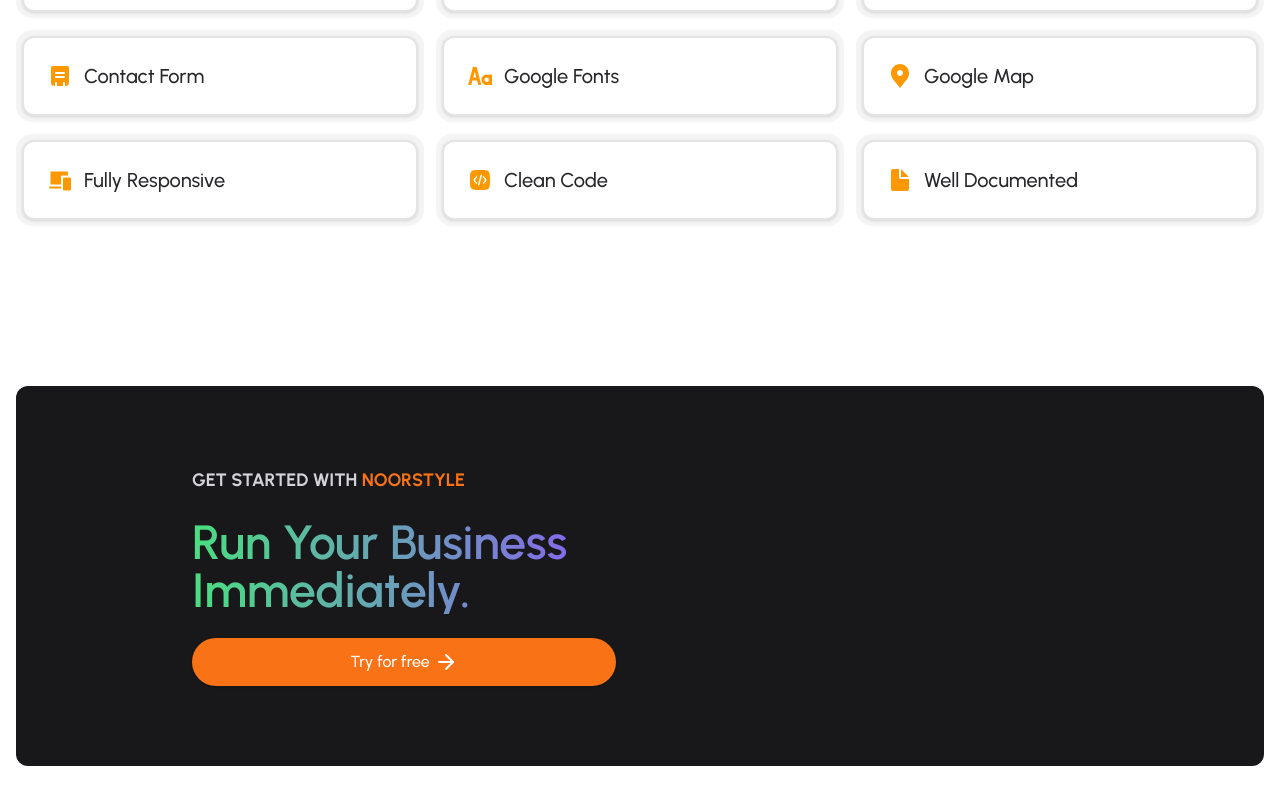
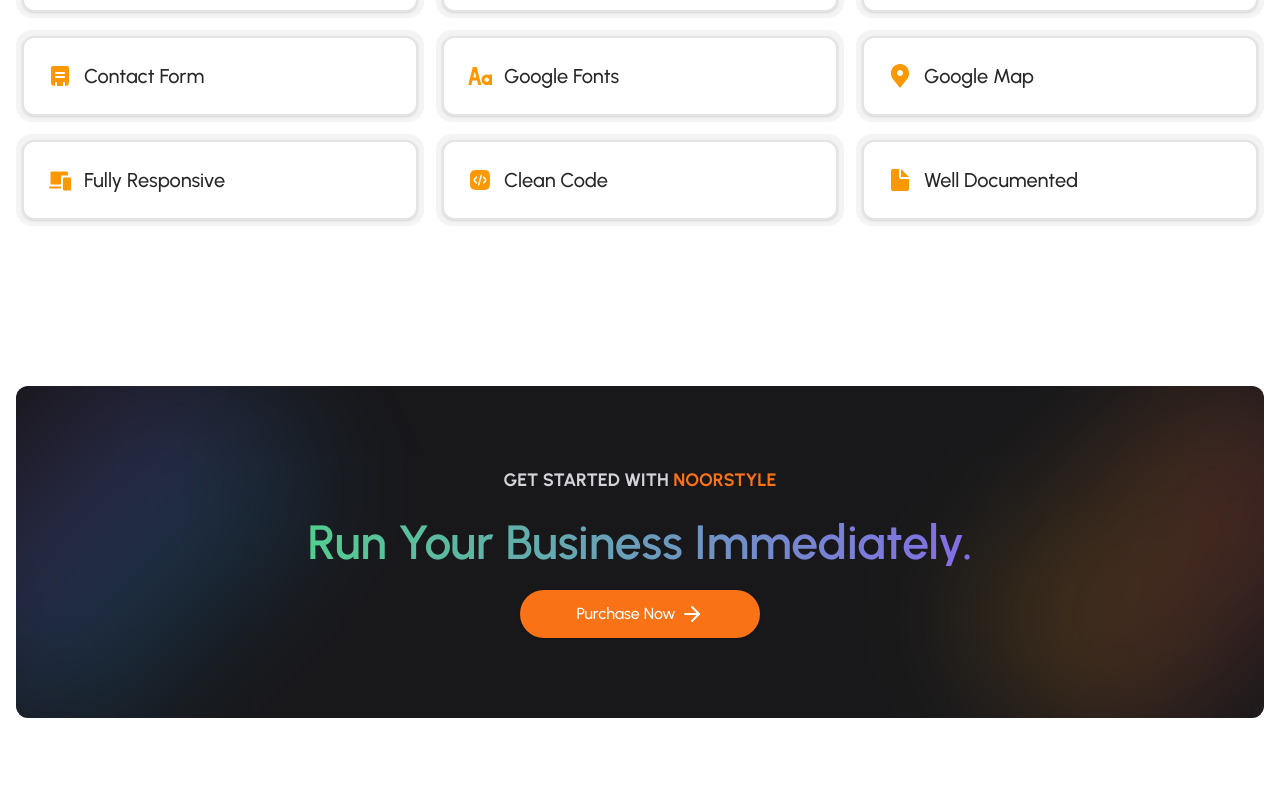
Before and after one commit to robiuzzaman4/noorstyle-demos, a React (Vite) app: page / in a window 1280 px wide. Shown: the part 4118-4922 px from the top of the page. Built offline with nearby package versions, Linux system fonts and the light colour scheme.

Commit message:
feat: cta section done

```diff
--- a/src/components/Cta.jsx
+++ b/src/components/Cta.jsx
@@ -4,32 +4,35 @@
 const Cta = () => {
   return (
     <section className="py-20 px-4">
-      <Container className="bg-zinc-900 py-20 rounded-xl px-6">
-        <div className="w-full max-w-4xl mx-auto grid md:grid-cols-2 gap-12">
+      <Container className="bg-zinc-900 py-20 rounded-xl relative overflow-hidden">
+        <div className="w-full max-w-4xl mx-auto">
           <span className="flex flex-col gap-6">
-            <p className="text-lg font-bold text-center md:text-start text-zinc-300 uppercase">
+            <p className="text-lg font-bold text-center text-zinc-300 uppercase z-40">
               Get Started with{" "}
               <span className="text-orange-500">NoorStyle</span>
             </p>
-            <h1 className="text-3xl md:text-4xl lg:text-5xl text-center md:text-start font-semibold bg-clip-text text-transparent bg-gradient-to-r from-green-400 to-violet-500">
+            <h1 className="text-3xl md:text-4xl lg:text-5xl text-center font-semibold bg-clip-text text-transparent bg-gradient-to-r from-green-400 to-violet-500 z-40">
               Run Your Business Immediately.
             </h1>
-            <button className="group relative inline-flex transform items-center justify-center whitespace-nowrap text-base font-medium transition-all duration-300 focus-visible:outline-none focus-visible:ring-2 focus-visible:ring-orange-500 disabled:pointer-events-none disabled:opacity-50 h-12 rounded-full bg-orange-500 text-white shadow hover:ring-2 hover:ring-orange-500 ring-offset-zinc-950 hover:ring-offset-2 focus:ring-offset-2 overflow-hidden">
+            <button className="w-full sm:max-w-60 mx-auto group relative inline-flex transform items-center justify-center whitespace-nowrap text-base font-medium transition-all duration-300 focus-visible:outline-none focus-visible:ring-2 focus-visible:ring-orange-500 disabled:pointer-events-none disabled:opacity-50 h-12 rounded-full bg-orange-500 text-white shadow hover:ring-2 hover:ring-orange-500 ring-offset-zinc-900 hover:ring-offset-2 focus:ring-offset-2 overflow-hidden z-40">
               <Link
                 to="https://themeforest.net/user/wenextcoder"
                 target="_blank"
                 className="h-full w-full flex items-center justify-center px-8 gap-1"
               >
-                <p>Try for free</p>
+                <p>Purchase Now</p>
                 <ArrowRight
                   size={16}
                   className="group-hover:transform group-hover:translate-x-1 transition-all duration-300"
                 />
               </Link>
-              <div className="ease-in-[cubic-bezier(0.19,1,0.22,1)] absolute -left-[75px] -top-[50px] -z-10 h-[155px] w-8 rotate-[35deg] bg-white/50 opacity-25 transition-all duration-500 group-hover:left-[120%]"></div>
+              <div className="ease-in-[cubic-bezier(0.19,1,0.22,1)] absolute -left-[75px] -top-[50px] -z-10 h-[155px] w-8 rotate-[35deg] bg-white opacity-25 transition-all duration-500 group-hover:left-[120%]"></div>
             </button>
           </span>
         </div>
+
+        <div className="absolute -top-4 -right-4 h-80 w-56 lg:h-96  rotate-45 rounded-xl bg-gradient-to-tr from-yellow-500 to-rose-500 filter blur-3xl opacity-20"></div>
+        <div className="absolute -bottom-4 -left-4 h-80 w-56 lg:h-96  rotate-45 rounded-xl bg-gradient-to-r from-violet-500 to-sky-500 filter blur-3xl opacity-20"></div>
       </Container>
     </section>
   );
```
